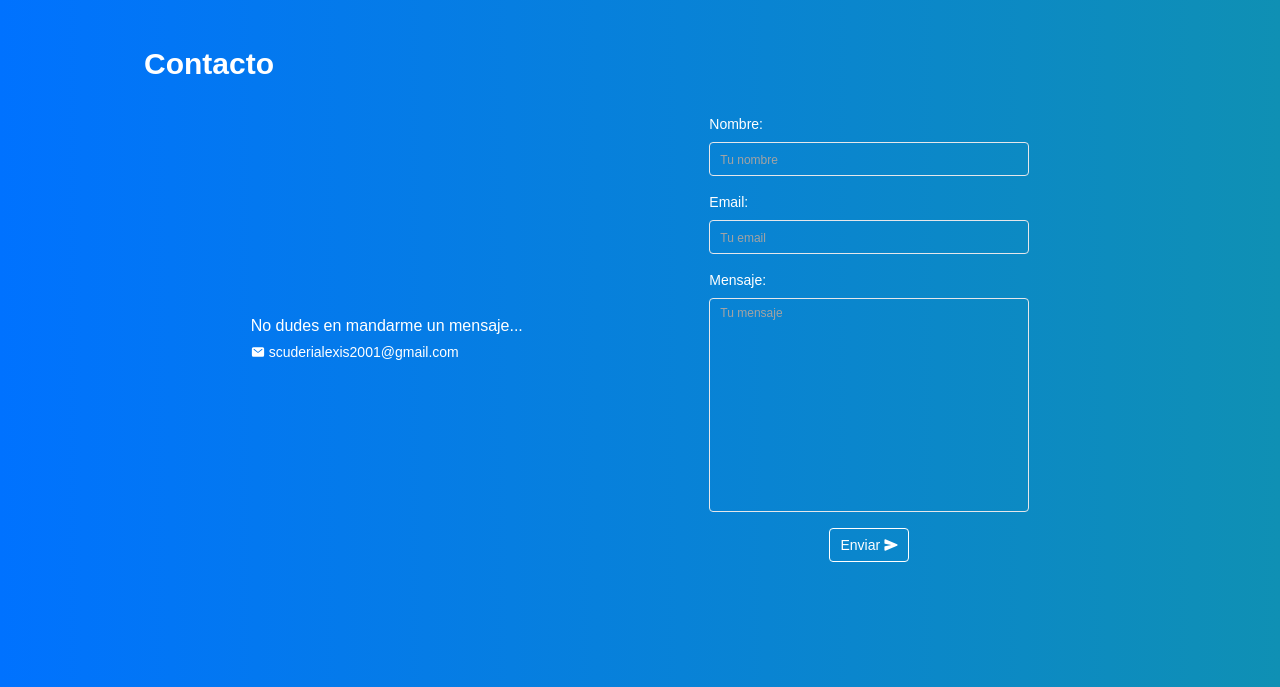
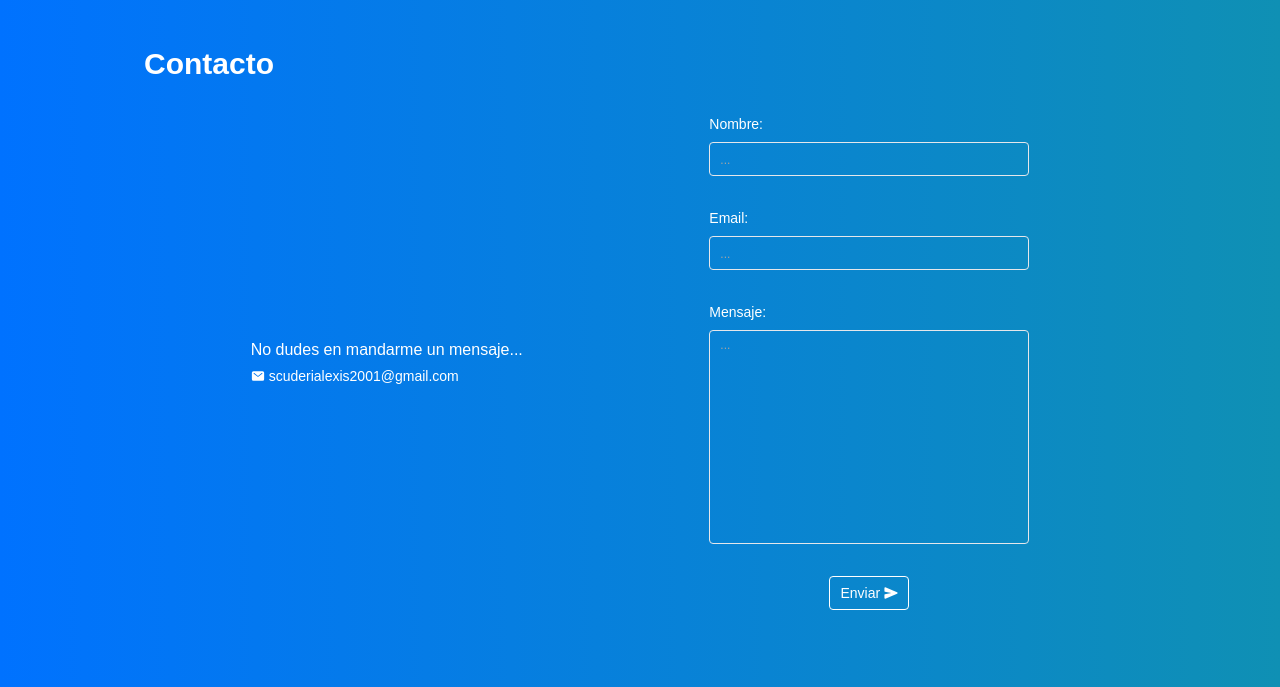
Before and after one commit to a-scu/Portfolio, an Astro site: page / in a window 1280 px wide. Shown: the part 4090-4777 px from the top of the page. Built offline with nearby package versions, Linux system fonts and the light colour scheme; Astro itself is replaced by a stand-in of ours.

Commit message:
cambios en el form

```diff
--- a/src/components/ContactForm.jsx
+++ b/src/components/ContactForm.jsx
@@ -12,18 +12,9 @@ export default function ContactForm() {
   };
 
   return (
-    <form className="flex flex-col w-full gap-4 max-w-80">
-      <div className="flex flex-col gap-2">
-        <label
-          htmlFor="name"
-          className="flex flex-wrap items-center gap-2 text-sm"
-        >
+    <form className="flex flex-col w-full gap-2 max-w-80">
+      <label htmlFor="name" className="text-sm">
         Nombre:
-          {errors.name && (
-            <p className="ml-auto text-xs font-light text-neutral-200">
-              {ERROR_CODES[errors.name]}
-            </p>
-          )}
       </label>
       <input
         required
@@ -31,23 +22,21 @@ export default function ContactForm() {
         id="name"
         name="name"
         value={form.name}
-          placeholder="Tu nombre"
+        placeholder="..."
         onChange={handleChange}
         className="w-full px-2.5 py-1.5 bg-transparent hover:border-sky-400 transition-colors ease-linear active:border-sky-400 text-sm placeholder:text-neutral-400 placeholder:text-xs placeholder:font-extraligh border rounded outline-1 outline-transparent outline-offset-0 outline focus-visible:outline-sky-400 focus-visible:border-sky-400"
       />
-      </div>
 
-      <div className="flex flex-col gap-2">
-        <label
-          htmlFor="email"
-          className="flex flex-wrap items-center gap-2 text-sm"
+      <p
+        className={`font-medium text-xs ${
+          errors.name ? "text-red-400" : "text-transparent"
+        }`}
       >
+        {ERROR_CODES[errors.name] || "..."}
+      </p>
+
+      <label htmlFor="email" className="text-sm">
         Email:
-          {errors.email && (
-            <p className="ml-auto text-xs font-light text-neutral-200">
-              {ERROR_CODES[errors.email]}
-            </p>
-          )}
       </label>
       <input
         required
@@ -55,23 +44,21 @@ export default function ContactForm() {
         id="email"
         name="email"
         value={form.email}
-          placeholder="Tu email"
+        placeholder="..."
         onChange={handleChange}
         className="w-full px-2.5 py-1.5 bg-transparent hover:border-sky-400 transition-colors ease-linear active:border-sky-400 text-sm placeholder:text-neutral-400 placeholder:text-xs placeholder:font-extraligh border rounded outline-1 outline-transparent outline-offset-0 outline focus-visible:outline-sky-400 focus-visible:border-sky-400"
       />
-      </div>
 
-      <div className="flex flex-col gap-2">
-        <label
-          htmlFor="message"
-          className="flex flex-wrap items-center gap-2 text-sm"
+      <p
+        className={`font-medium text-xs ${
+          errors.email ? "text-red-400" : "text-transparent"
+        }`}
       >
+        {ERROR_CODES[errors.email] || "..."}
+      </p>
+
+      <label htmlFor="message" className="text-sm">
         Mensaje:
-          {errors.message && (
-            <p className="ml-auto text-xs font-light text-neutral-200">
-              {ERROR_CODES[errors.message]}
-            </p>
-          )}
       </label>
       <textarea
         required
@@ -79,13 +66,20 @@ export default function ContactForm() {
         id="message"
         name="message"
         value={form.message}
-          placeholder="Tu mensaje"
+        placeholder="..."
         cols={30}
         rows={10}
         onChange={handleChange}
         className="w-full px-2.5 py-1.5 bg-transparent hover:border-sky-400 transition-colors ease-linear active:border-sky-400 text-sm placeholder:text-neutral-400 placeholder:text-xs placeholder:font-extraligh border rounded outline-none outline-1 outline-transparent outline outline-offset-0 focus-visible:outline-sky-400 resize-none focus-visible:border-sky-400"
       />
-      </div>
+
+      <p
+        className={`font-medium text-xs ${
+          errors.message ? "text-red-400" : "text-transparent"
+        }`}
+      >
+        {ERROR_CODES[errors.message] || "..."}
+      </p>
 
       <div className="mx-auto">
         {loading ? (
```
Lines whose indentation alone changed are shown as unchanged.
